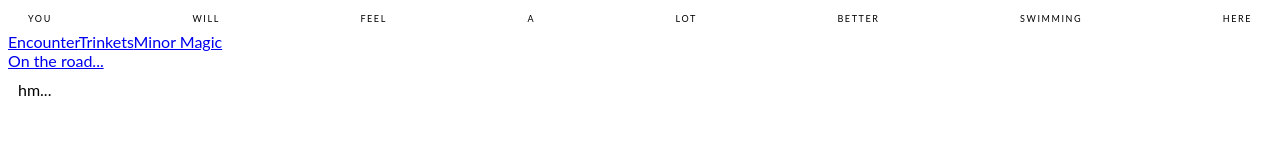
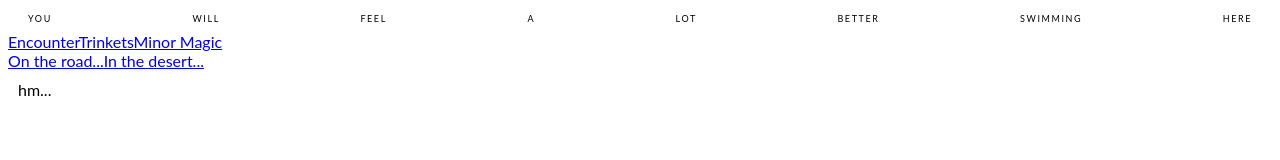
Before and after one commit to worc/koma-kulshan, a React app: page /encounter in a window 1280 px wide. Shown: the top 160 px of the page. Built offline with nearby package versions, Linux system fonts and the light colour scheme; the HTML template or start-up script is replaced by a standard one.

Commit message:
just messing with things '

```diff
--- a/encounters/in-the-desert.js
+++ b/encounters/in-the-desert.js
@@ -14,5 +14,14 @@ export default [
         specific: [
 
         ]
+    },
+    {
+        generalDescription: 'some weather',
+        specific: [
+            'dust devils twirling in an open field',
+            'a haboob rolling over the landscape and enveloping everything in dust and sand',
+            'a khamsin begins to pick up, this hot and dusty spring easterly will blow for fifty days at fifty miles per hour',
+            'an extremely dry and cold harmattan blows in from the north east (low humidity can cause nosebleeds)'
+        ]
     }
 ]
--- a/routes/encounters.mjs
+++ b/routes/encounters.mjs
@@ -13,6 +13,7 @@ router.get('/', (req, res) => {
     res.status(200).send(`
     <ul>
         <li><a href="/encounters/on-the-road">on the road</a></li>
+        <li><a href="/encounters/in-the-desert">in the desert road</a></li>
     </ul>
     `)
 });
--- a/shared/Sidebar.js
+++ b/shared/Sidebar.js
@@ -13,7 +13,10 @@ export default () => {
                 <Switch>
                     <Route path='/encounter' render={() => {
                         return (
-                            <NavLink to='/encounter/on-the-road'>On the road...</NavLink>
+                            <div>
+                                <NavLink to='/encounter/on-the-road'>On the road...</NavLink>
+                                <NavLink to='/encounter/in-the-desert'>In the desert...</NavLink>
+                            </div>
                         )
                     }
                     }/>
--- a/shared/encounter/_Encounter.js
+++ b/shared/encounter/_Encounter.js
@@ -1,5 +1,6 @@
 import React from 'react';
 
+import desertCharacters from '../../encounters/in-the-desert'
 import roadCharacters from '../../encounters/on-the-road.mjs';
 import EncounterWithShuffle from "./EncounterWithShuffle";
 
@@ -7,6 +8,8 @@ export default ({ match }) => {
     switch (match.params.type) {
         case 'on-the-road':
             return (<EncounterWithShuffle characters={ roadCharacters }/>);
+        case 'in-the-desert':
+            return (<EncounterWithShuffle characters={ desertCharacters }/>)
         default:
             console.warn('still havent figured out the root route');
             return (<div>hm...</div>)
--- a/styles.css
+++ b/styles.css
@@ -28,11 +28,11 @@ nav a.active {
 
 }
 
-#subnav {
+#subnav div {
     justify-content: flex-end;
 }
 
-#subnav a {
+#subnav div a {
     flex: 0 0 auto;
     padding: 0 15px;
 }
```
Also changed, not shown: 1 other file (tests, documents, lock files or other folders).
